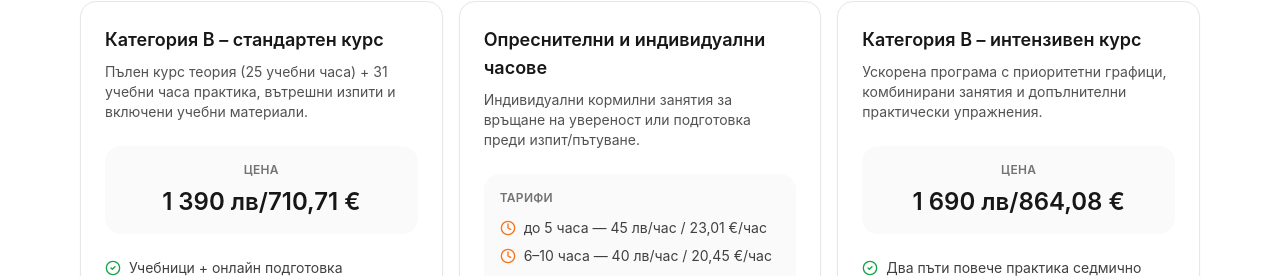
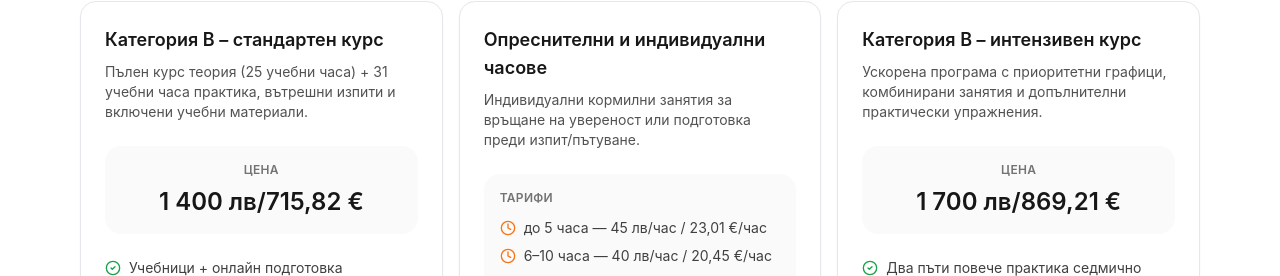
Before and after one commit to adangelov/codex, a React (Vite) app: page / in a window 1280 px wide. Shown: the part 1659-1935 px from the top of the page. Built offline with nearby package versions, Linux system fonts and the light colour scheme.

Commit message:
Update category B pricing and site version

```diff
--- a/package.json
+++ b/package.json
@@ -1,7 +1,7 @@
 {
   "name": "rumi-driving-school",
   "private": true,
-  "version": "1.0.4",
+  "version": "1.0.5",
   "type": "module",
   "scripts": {
     "dev": "vite",
--- a/src/i18n.ts
+++ b/src/i18n.ts
@@ -1,4 +1,4 @@
-export const VERSION = 7;
+export const VERSION = 8;
 
 export type Lang = 'bg' | 'en' | 'ru';
 
@@ -32,7 +32,7 @@ export const i18n = {
     bStandard: 'Категория B – стандартен курс',
     bStandardDesc:
       'Пълен курс теория (25 учебни часа) + 31 учебни часа практика, вътрешни изпити и включени учебни материали.',
-    bStandardPrice: '1 390 лв/710,71 €',
+    bStandardPrice: '1 400 лв/715,82 €',
     bStandardHighlights: [
       'Учебници + онлайн подготовка',
       'Вътрешен изпит теория и практика',
@@ -55,7 +55,7 @@ export const i18n = {
     intensiveTitle: 'Категория B – интензивен курс',
     intensiveDesc:
       'Ускорена програма с приоритетни графици, комбинирани занятия и допълнителни практически упражнения.',
-    intensivePrice: '1 690 лв/864,08 €',
+    intensivePrice: '1 700 лв/869,21 €',
     intensiveHighlights: [
       'Два пъти повече практика седмично',
       'Приоритетни часове и маршрут с инструктор',
@@ -165,7 +165,7 @@ export const i18n = {
     bStandard: 'Category B – standard course',
     bStandardDesc:
       'Complete theory + 31 driving lessons, internal exams and learning materials included.',
-    bStandardPrice: 'BGN 1,390 / €710.71',
+    bStandardPrice: 'BGN 1,400 / €715.82',
     bStandardHighlights: [
       'Course books + online prep tools',
       'Internal theory & driving mock exams',
@@ -188,7 +188,7 @@ export const i18n = {
     intensiveTitle: 'Category B – intensive course',
     intensiveDesc:
       'Accelerated program with priority scheduling, combined sessions and extra driving drills.',
-    intensivePrice: 'BGN 1,690 / €864.08',
+    intensivePrice: 'BGN 1,700 / €869.21',
     intensiveHighlights: [
       'Twice the weekly driving practice',
       'Priority timeslots and tailored routes',
@@ -298,7 +298,7 @@ export const i18n = {
     bStandard: 'Категория B – стандартный курс',
     bStandardDesc:
       'Полный курс: теория + 31 урок практики, внутренние экзамены и включённые учебные материалы.',
-    bStandardPrice: '1 390 лв/710,71 €',
+    bStandardPrice: '1 400 лв/715,82 €',
     bStandardHighlights: [
       'Учебники и онлайн-подготовка',
       'Внутренние экзамены теория и практика',
@@ -321,7 +321,7 @@ export const i18n = {
     intensiveTitle: 'Категория B – интенсивный курс',
     intensiveDesc:
       'Ускоренная программа с приоритетным расписанием, комбинированными занятиями и дополнительной практикой.',
-    intensivePrice: '1 690 лв/864,08 €',
+    intensivePrice: '1 700 лв/869,21 €',
     intensiveHighlights: [
       'Вдвое больше практики каждую неделю',
       'Приоритетные слоты и индивидуальные маршруты',
--- a/src/pages/HomePage.tsx
+++ b/src/pages/HomePage.tsx
@@ -42,7 +42,7 @@ const NAV_SECTION_IDS: readonly NavSection[] = NAV_ITEMS.filter(
   (item): item is Extract<NavItem, { type: 'section' }> => item.type === 'section'
 ).map((item) => item.section);
 
-const SITE_VERSION = 'v1.0.4';
+const SITE_VERSION = 'v1.0.5';
 
 
 const BASE_MONDAY = mondayOnOrBefore(new Date(2024, 0, 1));
```
